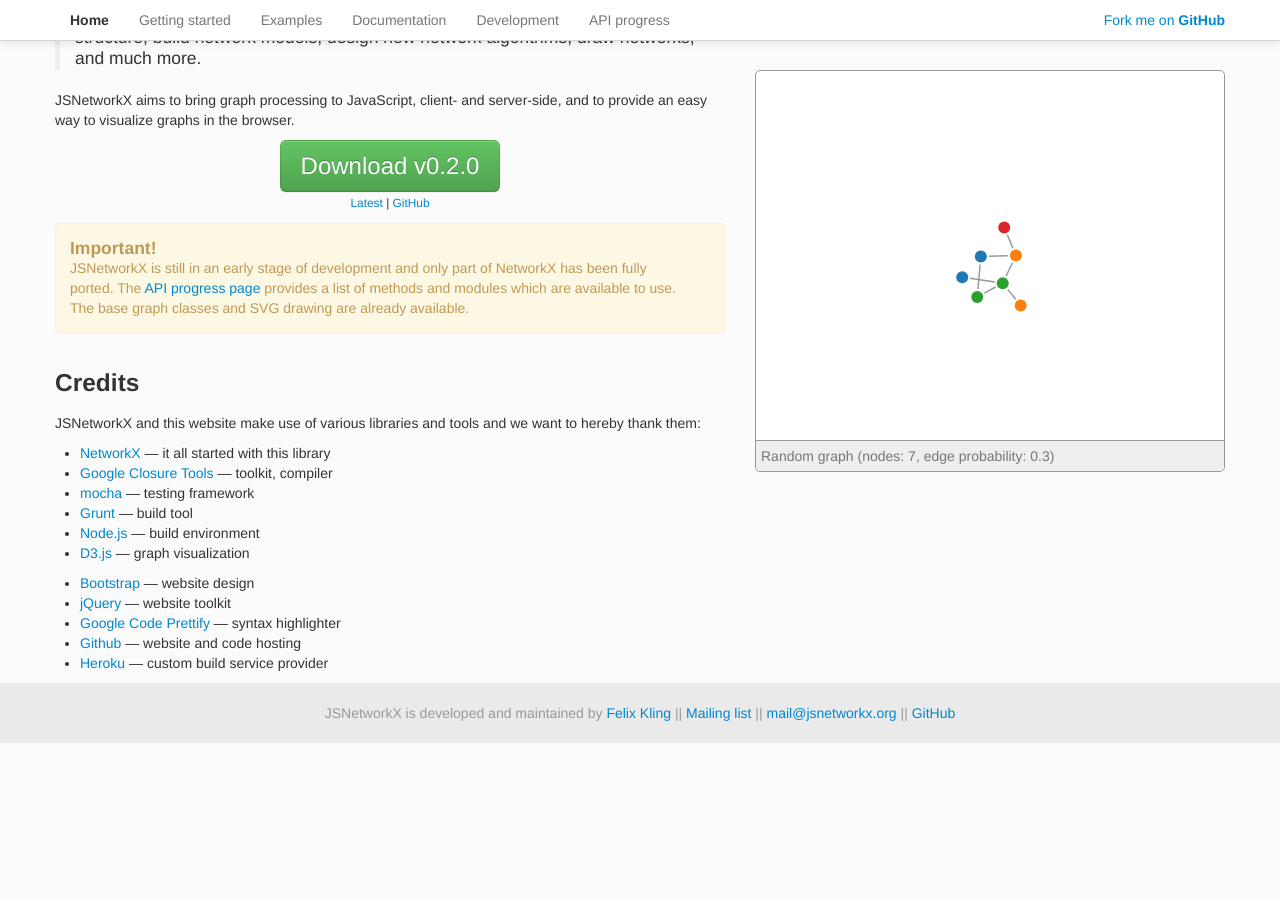
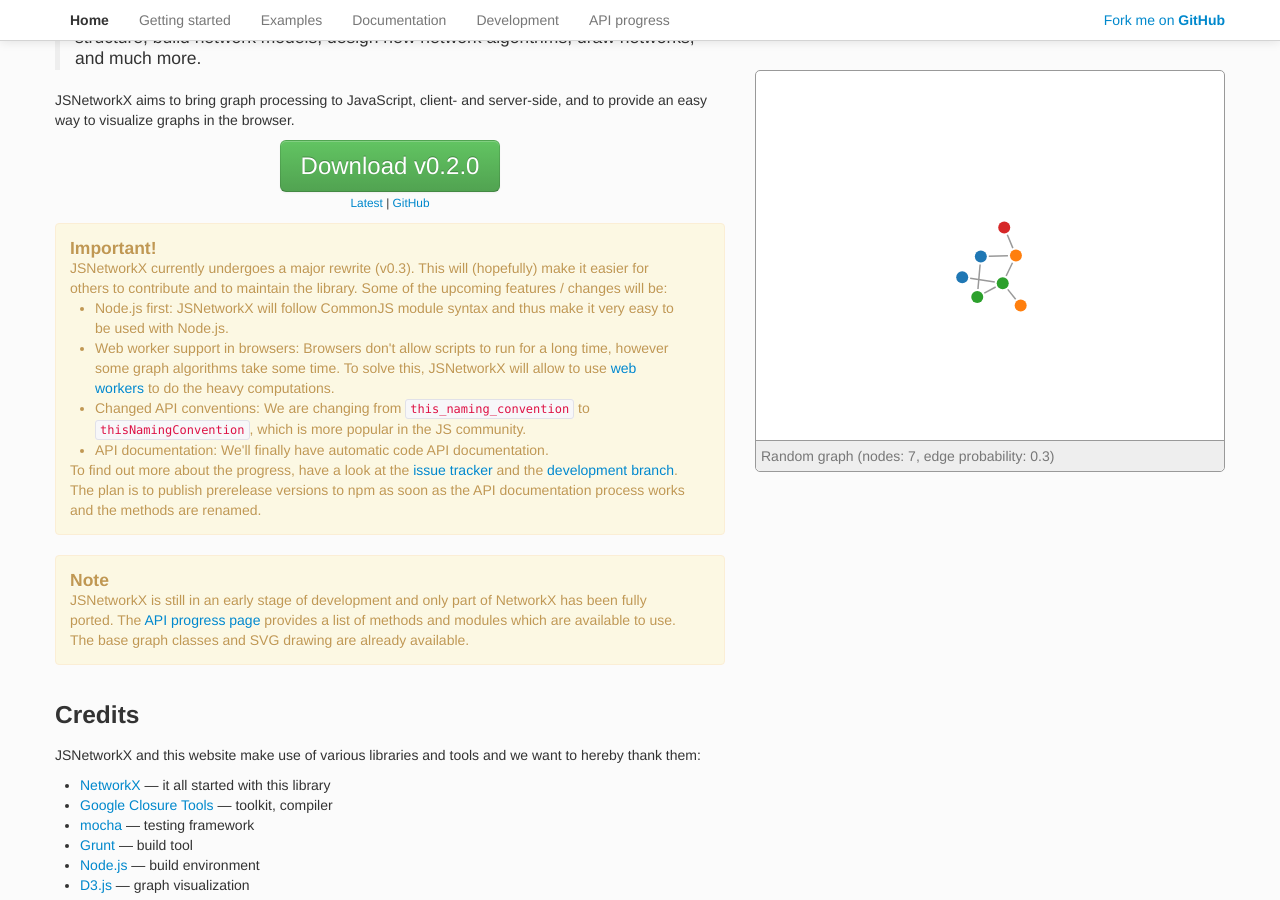
Before and after one commit to fkling/JSNetworkX, a Jekyll site: the page built from index.html, in a window 1280 px wide and 900 px high, scrolled down 372 px. Built offline with Jekyll 4.4.1, drawn with Linux system fonts in a browser that asks for light colours; comment, search, counter and statistics services are not loaded; before the commit the page ends 1115 px from its top, so only the background shows below that.

Commit message:
Add info about upcoming v0.3 release

```diff
--- a/index.html
+++ b/index.html
@@ -31,6 +31,26 @@
 </div>
 <div class="alert alert-block">
   <h4>Important!</h4>
+  JSNetworkX currently undergoes a major rewrite (v0.3). This will (hopefully)
+  make it easier for others to contribute and to maintain the library. Some of
+  the upcoming features / changes will be:
+  <ul>
+    <li>Node.js first: JSNetworkX will follow CommonJS module syntax and thus
+      make it very easy to be used with Node.js.</li>
+    <li>Web worker support in browsers: Browsers don't allow scripts to run for
+      a long time, however some graph algorithms take some time. To solve this,
+      JSNetworkX will allow to use <a href="http://www.html5rocks.com/en/tutorials/workers/basics/">web workers</a>
+      to do the heavy computations.</li>
+    <li>Changed API conventions: We are changing from <code>this_naming_convention</code> to
+      <code>thisNamingConvention</code>, which is more popular in the JS community.</li>
+    <li>API documentation: We'll finally have automatic code API documentation.</li>
+  </ul>
+  <p>To find out more about the progress, have a look at the <a href="https://github.com/fkling/JSNetworkX/milestones/v0.3:%20Conversion%20to%20ES6%20and%20CSJ%20modules,%20new%20API">issue tracker</a>
+  and the <a href="https://github.com/fkling/JSNetworkX/tree/es6_WIP">development branch</a>. The plan is to publish
+  prerelease versions to npm as soon as the API documentation process works and the methods are renamed.
+</div>
+<div class="alert alert-block">
+  <h4>Note</h4>
   JSNetworkX is still
   in an early stage of development and only part of NetworkX has been fully ported.
   The <a href="api_progress.html">API progress page</a> provides a list of methods and modules which are
```
